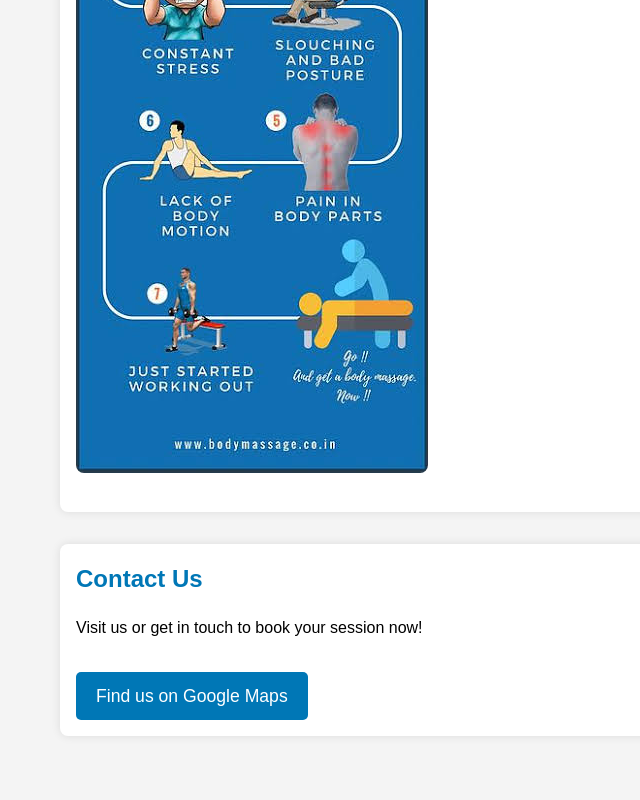
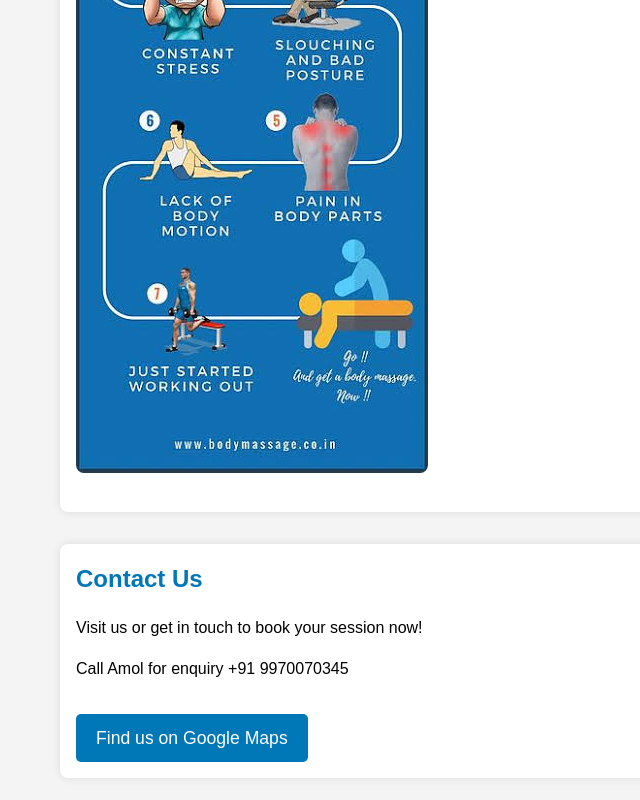
Before and after one commit to ashokalinux/reliefmassage, a plain HTML site: page index.html in a window 1280 px wide. Shown: the part 2627-3427 px from the top of the page, without its empty margins (0-640 px from the left). Drawn offline with Linux system fonts and the light colour scheme.

Commit message:
add contact

```diff
--- a/index.html
+++ b/index.html
@@ -48,6 +48,7 @@
         <section id="contact">
             <h2>Contact Us</h2>
             <p>Visit us or get in touch to book your session now!</p>
+            <p>Call Amol for enquiry +91 9970070345 </p>
             <a href="https://maps.app.goo.gl/4zs9rkW8C6zQLiLf6" target="_blank">Find us on Google Maps</a>
             <!-- Add your contact details here -->
         </section>
```
